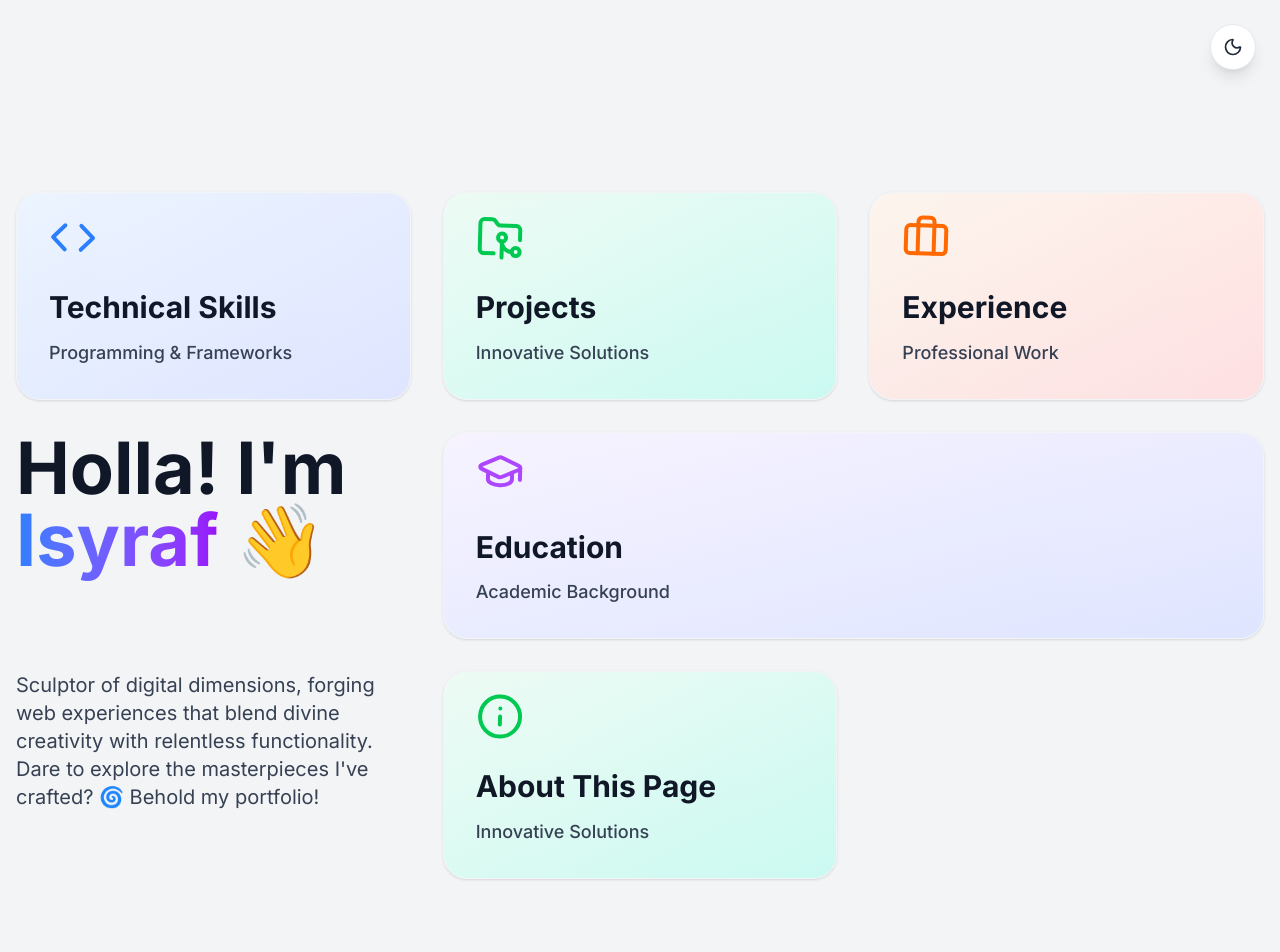
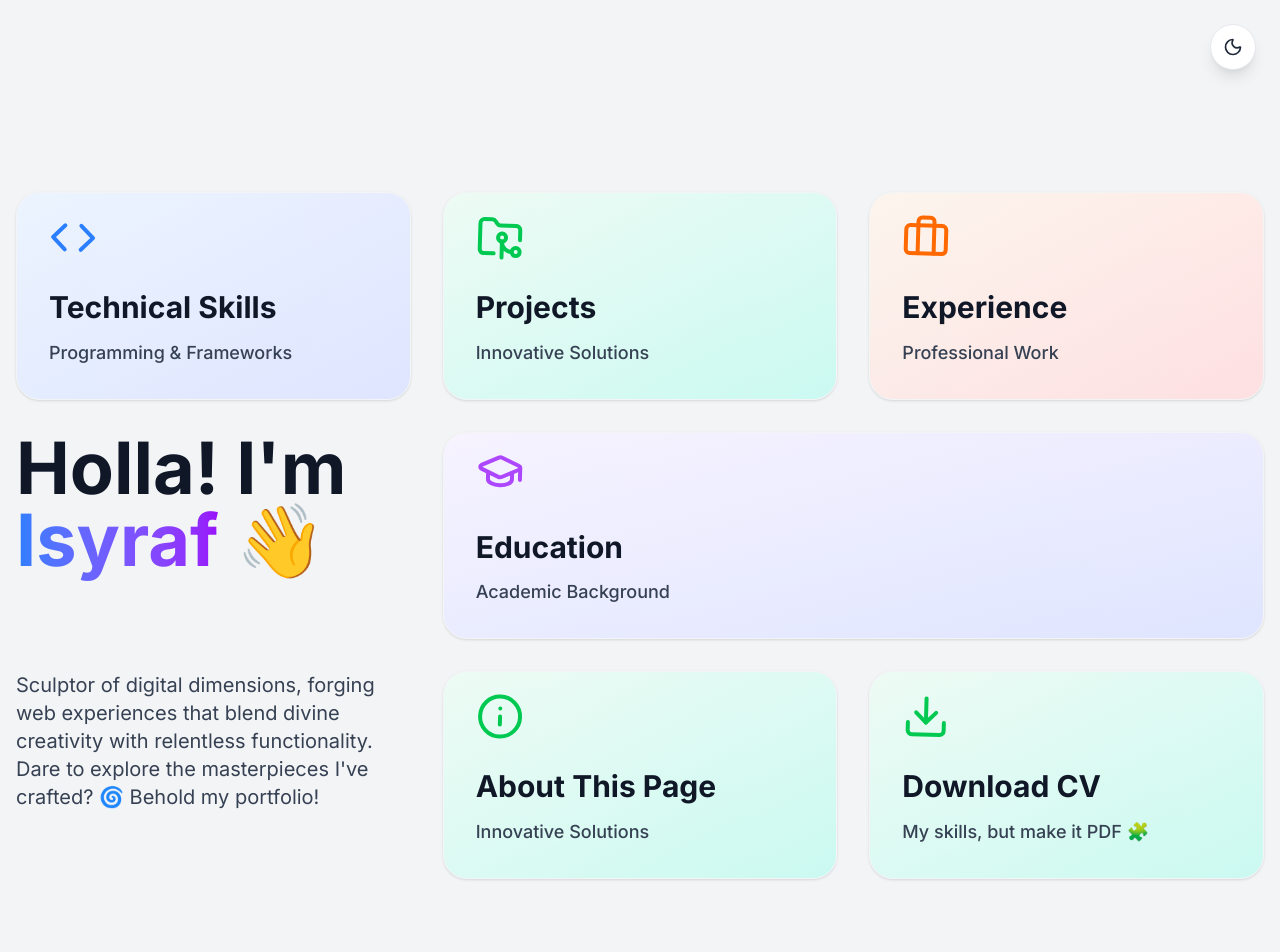
Before and after one commit to yapsancode/portfolio-v2, a Next.js app: page / in a window 1280 px wide. Shown: the top 952 px of the page. Built offline with nearby package versions, Linux system fonts and the light colour scheme.

Commit message:
Add Download CV and Card Name

```diff
--- /dev/null
+++ b/app/components/PageCard.tsx
@@ -0,0 +1,76 @@
+'use client';
+
+import { motion } from 'framer-motion';
+
+interface SkillCardProps {
+  title: string;
+  description: string;
+  icon: React.ReactNode;
+  gradient?: string;
+  onClick?: () => void;
+  size?: 'small' | 'medium' | 'large';
+}
+
+const PageCard: React.FC<SkillCardProps> = ({
+  title,
+  description,
+  icon,
+  gradient = 'bg-gradient-to-br from-gray-50 to-gray-100 dark:from-gray-800 dark:to-gray-900',
+  onClick,
+  size = 'medium'
+}) => {
+  const sizeClasses = {
+    small: 'col-span-1',
+    medium: 'col-span-1 md:col-span-1',
+    large: 'col-span-1 md:col-span-2'
+  };
+
+  return (
+    <motion.div
+      whileHover={{
+        scale: 1.02,
+        y: -4,
+        transition: { type: "spring", stiffness: 300, damping: 20 }
+      }}
+      whileTap={{ scale: 0.98 }}
+      className={`${sizeClasses[size]} ${gradient} rounded-3xl p-6 md:p-8 shadow-sm hover:shadow-xl transition-all duration-300 cursor-pointer relative overflow-hidden group border border-gray-100 dark:border-gray-700`}
+      onClick={onClick}
+      initial={{ opacity: 0, y: 20 }}
+      animate={{ opacity: 1, y: 0 }}
+      transition={{ duration: 0.5 }}
+    >
+      {/* Animated gradient overlay */}
+      <div className="absolute inset-0 bg-gradient-to-br from-white/20 to-transparent opacity-0 group-hover:opacity-100 transition-opacity duration-300" />
+
+      {/* Floating icon animation */}
+      <motion.div
+        className="mb-4 text-4xl md:text-5xl relative z-10"
+        animate={{
+          y: [0, -8, 0],
+          rotate: [0, 2, -2, 0]
+        }}
+        transition={{
+          duration: 4,
+          repeat: Infinity,
+          ease: "easeInOut"
+        }}
+      >
+        {icon}
+      </motion.div>
+
+      <div className="relative z-10">
+        <h3 className="text-2xl md:text-3xl font-bold text-gray-900 dark:text-white mb-3 leading-tight">
+          {title}
+        </h3>
+        <p className="text-gray-700 dark:text-gray-300 text-base md:text-lg font-medium">
+          {description}
+        </p>
+      </div>
+
+      {/* Subtle pulse effect */}
+      <div className="absolute inset-0 bg-gradient-to-r from-blue-400/10 to-purple-400/10 opacity-0 group-hover:opacity-100 transition-opacity duration-500 animate-pulse" />
+    </motion.div>
+  );
+};
+
+export default PageCard;
--- a/app/page.tsx
+++ b/app/page.tsx
@@ -2,9 +2,9 @@
 
 import { useState, useEffect } from 'react';
 import { motion } from 'framer-motion';
-import { Github, Globe, Code, Briefcase, GraduationCap, FolderGit2, Info } from 'lucide-react';
+import { Download, Github, Globe, Code, Briefcase, GraduationCap, FolderGit2, Info } from 'lucide-react';
 import DarkModeToggle from './components/DarkModeToggle';
-import SkillCard from './components/SkillCard';
+import PageCard from './components/PageCard';
 import ProgressBar from './components/ProgressBar';
 import TimelineItem from './components/TimelineItem';
 import Modal from './components/Modal';
@@ -106,21 +106,21 @@ export default function Home() {
         <div className="relative text-center py-16 md:py-24 px-6">
         </div>
         <div className="grid grid-cols-1 md:grid-cols-2 lg:grid-cols-3 gap-6 md:gap-8">
-          <SkillCard
+          <PageCard
             title="Technical Skills"
             description="Programming & Frameworks"
             icon={<Code className="w-12 h-12 text-blue-500" />}
             gradient="bg-gradient-to-br from-blue-50 to-indigo-100 dark:from-blue-900/20 dark:to-indigo-900/20"
             onClick={() => openModal("Technical Skills", skillsContent)}
           />
-          <SkillCard
+          <PageCard
             title="Projects"
             description="Innovative Solutions"
             icon={<FolderGit2 className="w-12 h-12 text-green-500" />}
             gradient="bg-gradient-to-br from-green-50 to-teal-100 dark:from-green-900/20 dark:to-teal-900/20"
             onClick={() => openModal("Projects", projectsContent)}
           />
-          <SkillCard
+          <PageCard
             title="Experience"
             description="Professional Work"
             icon={<Briefcase className="w-12 h-12 text-orange-500" />}
@@ -135,7 +135,7 @@ export default function Home() {
           >
             Holla! {'I\'m'} <span className="bg-gradient-to-r from-blue-500 to-purple-600 bg-clip-text text-transparent">Isyraf</span> 👋
           </motion.h1>
-          <SkillCard
+          <PageCard
             title="Education"
             description="Academic Background"
             icon={<GraduationCap className="w-12 h-12 text-purple-500" />}
@@ -179,12 +179,26 @@ export default function Home() {
             Dare to explore the masterpieces {'I\'ve'} crafted? 🌀 Behold my portfolio!
           </motion.p>
 
-          <SkillCard
+          <PageCard
             title="About This Page"
             description="Innovative Solutions"
             icon={<Info className="w-12 h-12 text-green-500" />}
             gradient="bg-gradient-to-br from-green-50 to-teal-100 dark:from-green-900/20 dark:to-teal-900/20"
             onClick={() => openModal("About This Page", about)}
+          />
+          <PageCard
+            title="Download CV"
+            description="My skills, but make it PDF 🧩"
+            icon={<Download className="w-12 h-12 text-green-500" />}
+            gradient="bg-gradient-to-br from-green-50 to-teal-100 dark:from-green-900/20 dark:to-teal-900/20"
+            onClick={() => {
+              const link = document.createElement("a");
+              link.href = "/resume.pdf"; // file in public folder
+              link.download = "Isyraf Afifi Resume.pdf"; // suggested download name
+              document.body.appendChild(link);
+              link.click();
+              document.body.removeChild(link);
+            }}
           />
         </div>
       </main>
```
Also changed, not shown: 1 other file (tests, documents, lock files or other folders).
